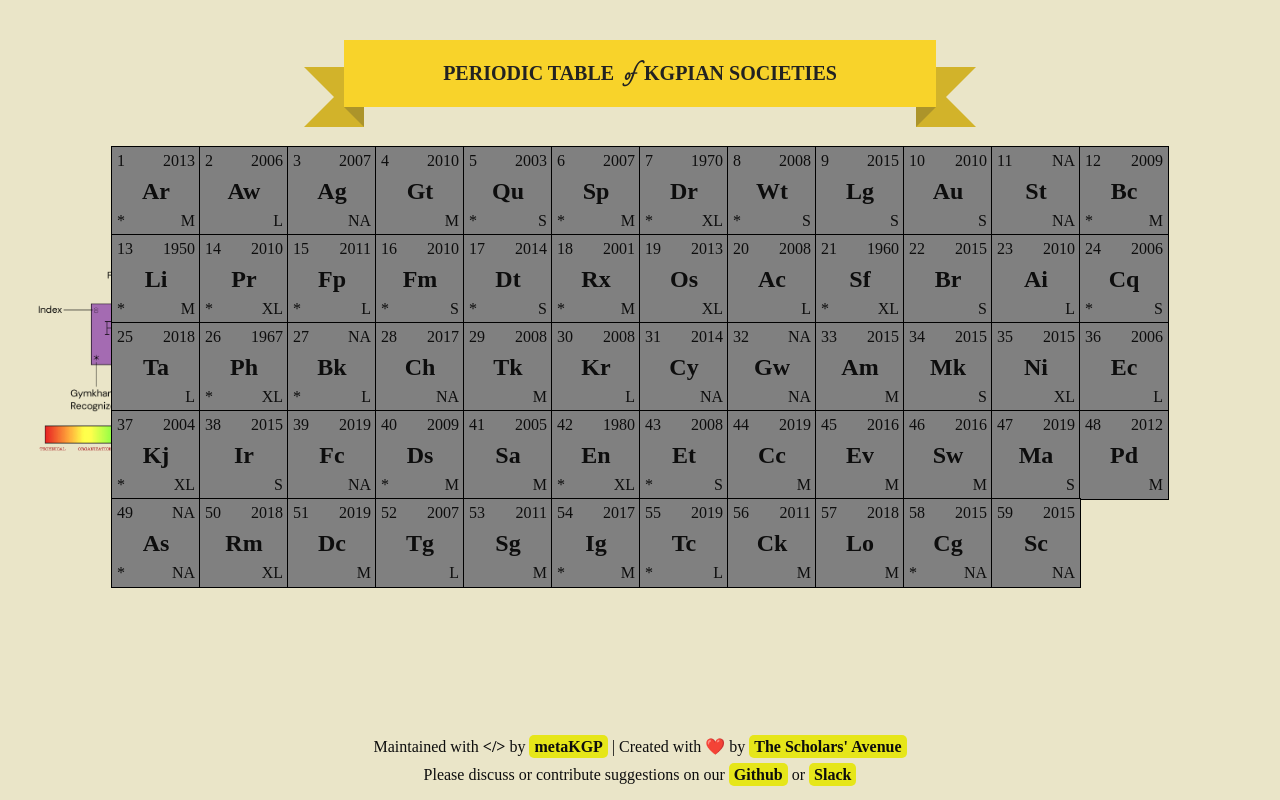
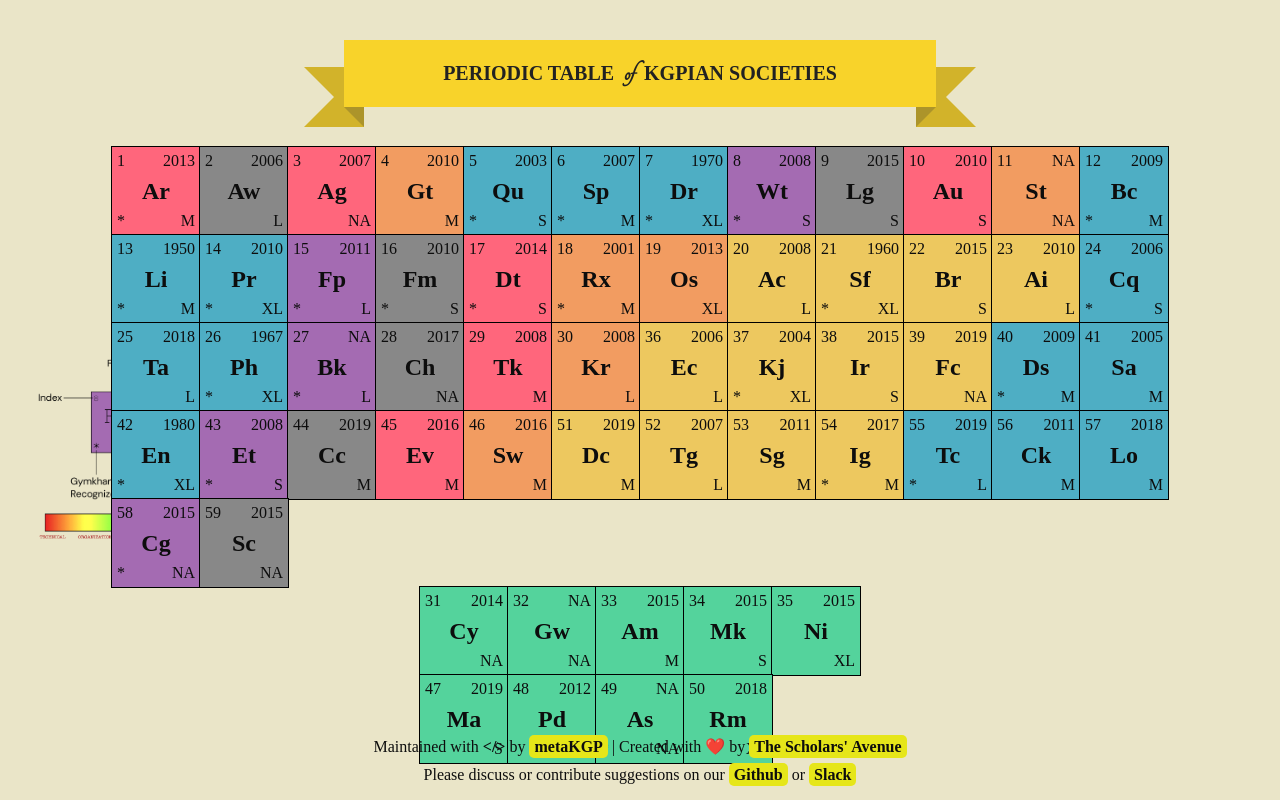
Before and after one commit to metakgp/societytable, a React (Vite) app: page / in a window 1280 px wide. Built offline with nearby package versions, Linux system fonts and the light colour scheme; a web font is replaced by a local one.

Commit message:
feat: separated inner transition societies, added color

```diff
--- a/src/components/App.tsx
+++ b/src/components/App.tsx
@@ -13,7 +13,7 @@ function App() {
         </div>
         <div className="row table-container">
           <Legend />
-          <Table societies={SOCIETIES.sort((a, b) => a.index - b.index)} />
+          <Table societies={SOCIETIES} />
         </div>
         <div className="row">
           <Footer />
--- a/src/components/Table.tsx
+++ b/src/components/Table.tsx
@@ -3,7 +3,7 @@ import { Grid, GridItem } from "./Grid";
 
 function Society(props: { society?: ISociety }) {
 	if (props.society !== undefined) {
-		return <GridItem className="society">
+		return <GridItem className={`society block-${props.society.block.toLowerCase()}`}>
 			<span className="index">{props.society.index}</span>
 			<span className="year">{props.society.year}</span>
 			<span className="recognized">{props.society.tsg_recognized ? "*" : ""}</span>
@@ -16,6 +16,9 @@ function Society(props: { society?: ISociety }) {
 }
 
 function Table(props: {societies: ISociety[]}) {
+	const MAIN_SOCIETIES = props.societies.filter((soc) => soc.block != "W");
+	const INNER_TRANSITION_SOCIETIES = props.societies.filter((soc) => soc.block === "W");
+
 	return (
 		<div className="table">
 			<Grid
@@ -23,7 +26,14 @@ function Table(props: {societies: ISociety[]}) {
 					numColumns: 12
 				}}
 			>
-				{props.societies.map((society) => <Society society={society} />)}
+				{MAIN_SOCIETIES.map((society) => <Society society={society} />)}
+			</Grid>
+			<Grid
+				options={{
+					numColumns: INNER_TRANSITION_SOCIETIES.length / 2
+				}}
+			>
+				{INNER_TRANSITION_SOCIETIES.map((society) => <Society society={society} />)}
 			</Grid>
 		</div>
 	);
--- a/src/data/societies.ts
+++ b/src/data/societies.ts
@@ -669,4 +669,4 @@ export const SOCIETIES: ISociety[] = [
     description: "The KGP Speedcubers is a hobby group for speedcubers in IIT Kharagpur that organizes workshops and competitions on campus.",
     block: "U"
   }
-];
+].sort((a, b) => a.index - b.index) as ISociety[];
--- a/src/styles/_table.scss
+++ b/src/styles/_table.scss
@@ -2,6 +2,11 @@ $society-padding: 5px;
 $society-size: 5.5rem;
 
 .table {
+	display: flex;
+	flex-direction: column;
+	align-items: center;
+	justify-content: center;
+
 	.society {
 		width: $society-size;
 		height: $society-size;
@@ -10,7 +15,6 @@ $society-size: 5.5rem;
 		justify-content: center;
 		align-items: center;
 		position: relative;
-		background: grey;
 
 		outline: 1px solid black;
 
@@ -42,5 +46,33 @@ $society-size: 5.5rem;
 			bottom: $society-padding;
 			right: $society-padding;
 		}
+
+		&.block-t {
+			background: #FF667C;
+		}
+
+		&.block-to {
+			background-color: #F29C61;
+		}
+
+		&.block-o {
+			background-color: #EDC85F;
+		}
+
+		&.block-w {
+			background-color: #54D39C;
+		}
+
+		&.block-c {
+			background-color: #4EAEC4;
+		}
+
+		&.block-cc {
+			background-color: #A46BB2;
+		}
+
+		&.block-u {
+			background-color: #888888;
+		}
 	}
 }
--- a/src/styles/index.scss
+++ b/src/styles/index.scss
@@ -32,8 +32,6 @@ body {
 
 		.table {
 			width: 60%;
-			display: flex;
-			justify-content: center;
 		}
 	}
 }
```
